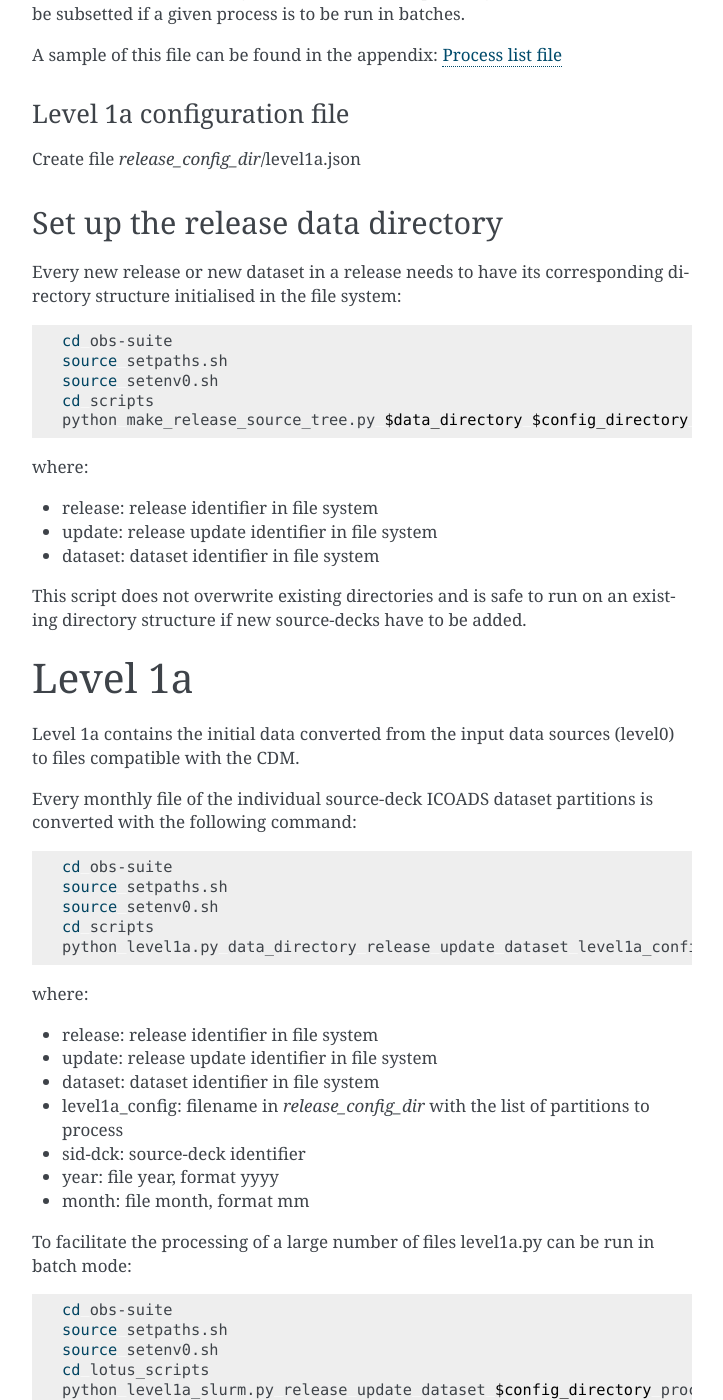
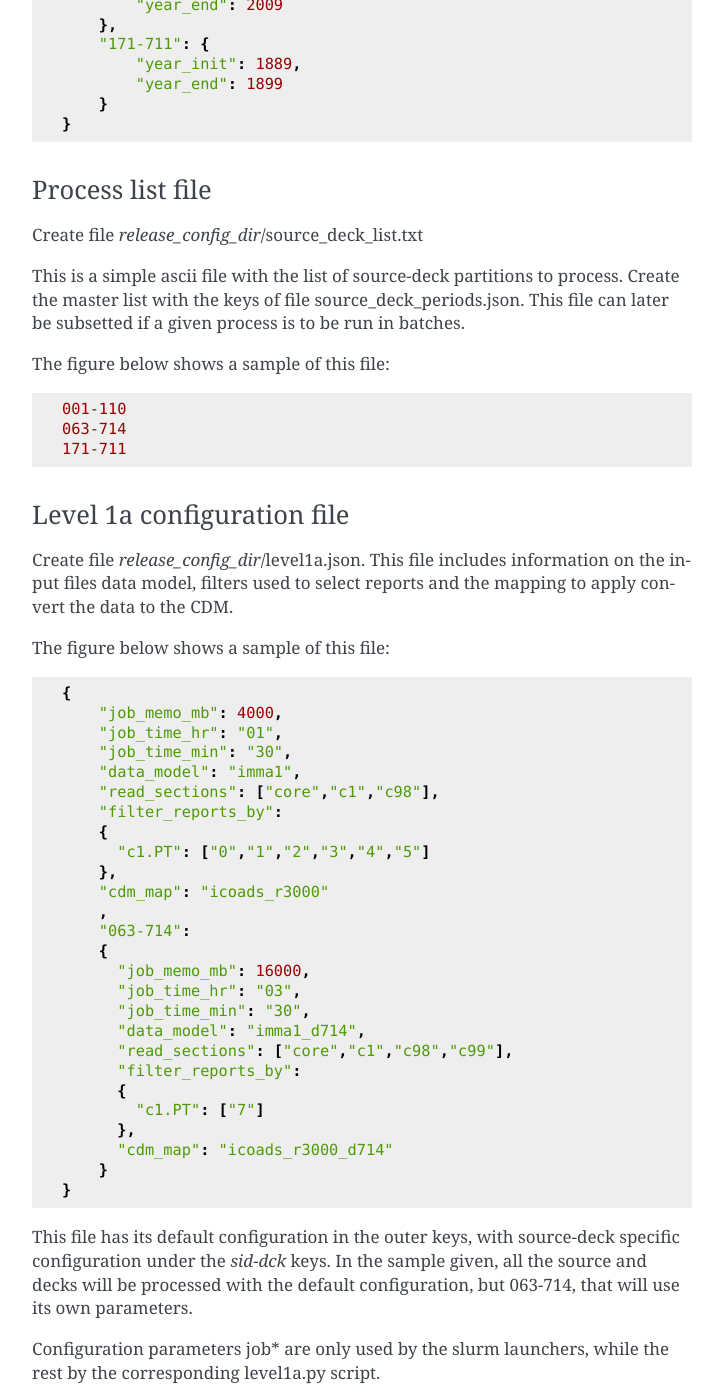
Before and after one commit to ludwiglierhammer/glamod-marine-processing, a Sphinx documentation site: the page built from obs-suite/docs/source/index.rst, in a window 1280 px wide and 1400 px high, scrolled down 1811 px. Shown: the whole window, without its empty margins (388-1111 px from the left). Built offline with Sphinx 7.4.7, drawn with Linux system fonts in a browser that asks for light colours; some of the changed text lies outside the part shown.

Commit message:
More on level1a

```diff
--- /dev/null
+++ b/obs-suite/docs/config_files/level1a.json
@@ -0,0 +1,26 @@
+{
+    "job_memo_mb": 4000,
+    "job_time_hr": "01",
+    "job_time_min": "30",
+    "data_model": "imma1",
+    "read_sections": ["core","c1","c98"],
+    "filter_reports_by":
+    {
+      "c1.PT": ["0","1","2","3","4","5"]
+    },
+    "cdm_map": "icoads_r3000"
+    ,
+    "063-714":
+    {
+      "job_memo_mb": 16000,
+      "job_time_hr": "03",
+      "job_time_min": "30",
+      "data_model": "imma1_d714",
+      "read_sections": ["core","c1","c98","c99"],
+      "filter_reports_by":
+      {
+        "c1.PT": ["7"]
+      },
+      "cdm_map": "icoads_r3000_d714"
+    }
+}
--- a/obs-suite/docs/source/index.rst
+++ b/obs-suite/docs/source/index.rst
@@ -60,6 +60,7 @@ Common paths
 * *release_config_dir*: full path to the configuration of a specific data release
   within *config_directory*
 
+
 Create the configuration files for the release and dataset
 ----------------------------------------------------------
 
@@ -80,7 +81,9 @@ Create file *release_config_dir*/source_deck_periods.json
 This file is a json file with each of the source-deck partitions to be included
 in the release, and its associated periods (year resolution) to process.
 
-A sample of this file can be found in the appendix: :ref:`periods_file`
+The figure below shows a sample of this file:
+
+.. literalinclude:: ../config_files/source_deck_periods.json
 
 
 Process list file
@@ -92,14 +95,29 @@ This is a simple ascii file with the list of source-deck partitions to process.
 Create the master list with the keys of file source_deck_periods.json. This file
 can later be subsetted if a given process is to be run in batches.
 
-A sample of this file can be found in the appendix: :ref:`process_list_file`
+The figure below shows a sample of this file:
+
+.. literalinclude:: ../config_files/source_deck_list.txt
 
 
 Level 1a configuration file
 ^^^^^^^^^^^^^^^^^^^^^^^^^^^
 
-Create file *release_config_dir*/level1a.json
+Create file *release_config_dir*/level1a.json. This file includes information on
+the input files data model, filters used to select reports and the mapping to
+apply convert the data to the CDM.
 
+The figure below shows a sample of this file:
+
+.. literalinclude:: ../config_files/level1a.json
+
+This file has its default configuration in the outer keys, with source-deck
+specific configuration under the *sid-dck* keys. In the sample given, all the
+source and decks will be processed with the default configuration, but 063-714,
+that will use its own parameters.
+
+Configuration parameters job* are only used by the slurm launchers, while the
+rest by the corresponding level1a.py script.
 
 
 Set up the release data directory
@@ -143,14 +161,13 @@ converted with the following command:
   source setpaths.sh
   source setenv0.sh
   cd scripts
-  python level1a.py data_directory release update dataset level1a_config sid-dck year month
+  python level1a.py $data_directory release update dataset release_config_dir/level1a.json sid-dck year month
 
 where:
 
 * release: release identifier in file system
 * update: release update identifier in file system
 * dataset: dataset identifier in file system
-* level1a_config: filename in *release_config_dir* with the list of partitions to process
 * sid-dck: source-deck identifier
 * year: file year, format yyyy
 * month: file month, format mm
@@ -174,22 +191,3 @@ where:
 * dataset: dataset identifier in file system
 * process_list: filename in *release_config_dir* with the list of partitions to process
 * failed_only: optional (yes/no). Defaults to no
-
-
-Appendix. Configuration files
-=============================
-
-.. _periods_file:
-
-Release periods file
---------------------
-
-.. literalinclude:: ../config_files/source_deck_periods.json
-
-
-.. _process_list_file:
-
-Process list file
------------------
-
-.. literalinclude:: ../config_files/source_deck_list.txt
```
